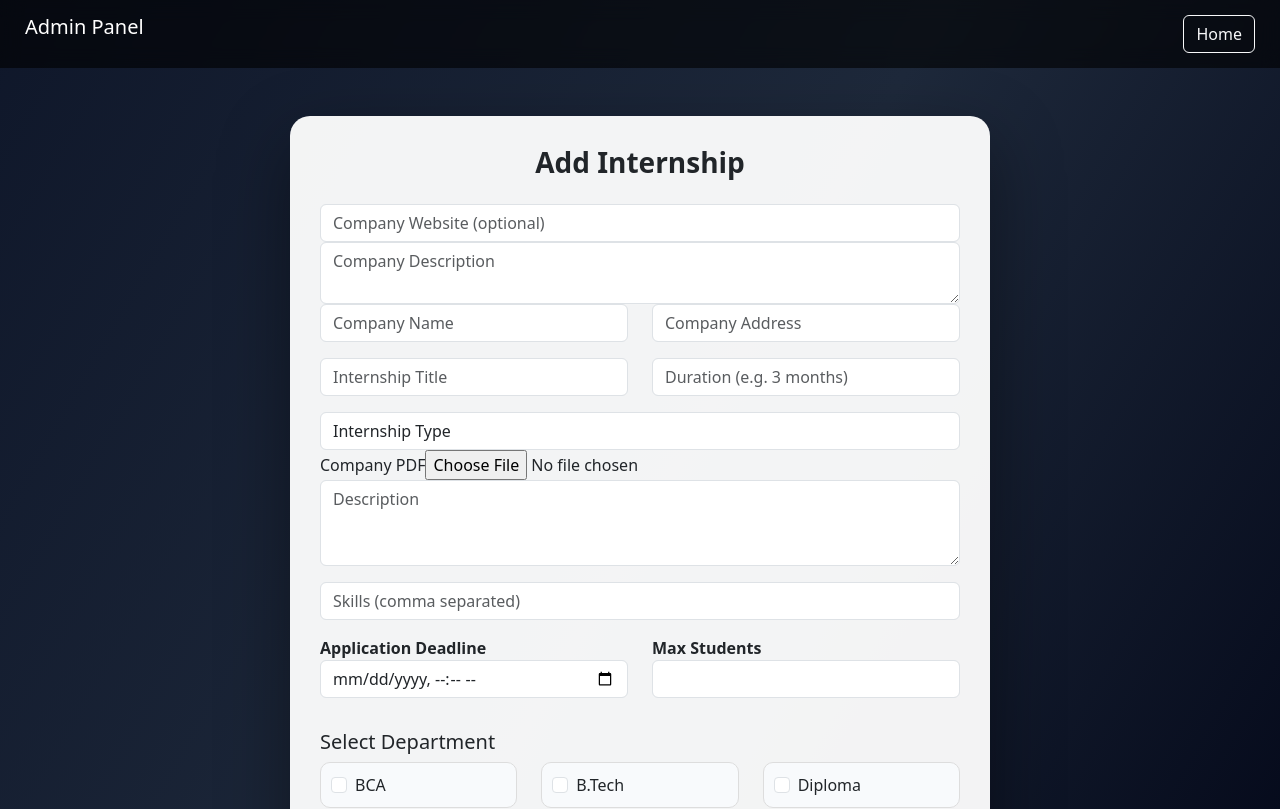
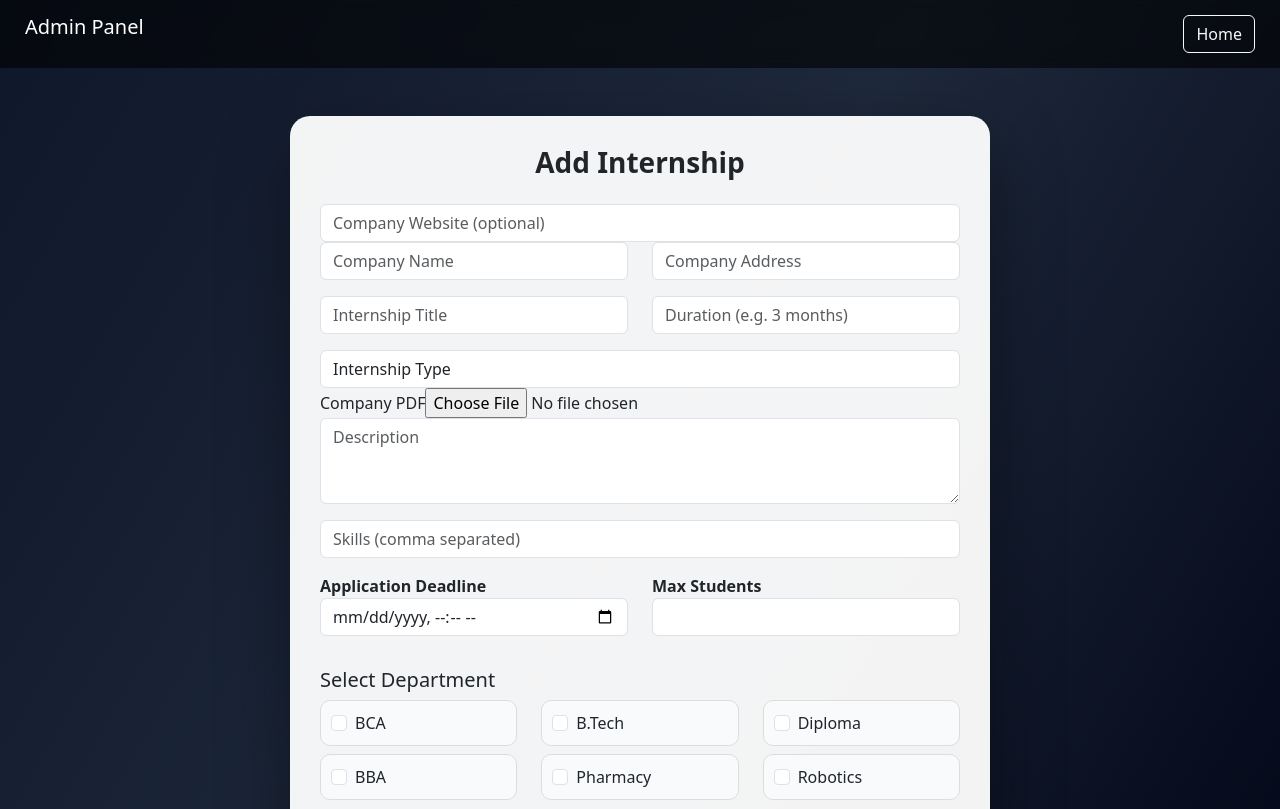
Before and after one commit to PalAnghan/internship-project-management-portal, a React (Create React App) app in the folder frontend/: page /add-internship in a window 1280 px wide. Shown: the top 809 px of the page. Built offline with nearby package versions, Linux system fonts and the light colour scheme.

Commit message:
fix AddInternship state

```diff
--- a/frontend/src/pages/AddInternship.jsx
+++ b/frontend/src/pages/AddInternship.jsx
@@ -171,13 +171,13 @@ setInternship({...internship,companyWebsite:e.target.value})
 }
 />
 
-<textarea
+{/* <textarea
 placeholder="Company Description"
 className="form-control"
 onChange={(e)=>
 setInternship({...internship,companyDescription:e.target.value})
 }
-/>
+/> */}
 
 
 
```
